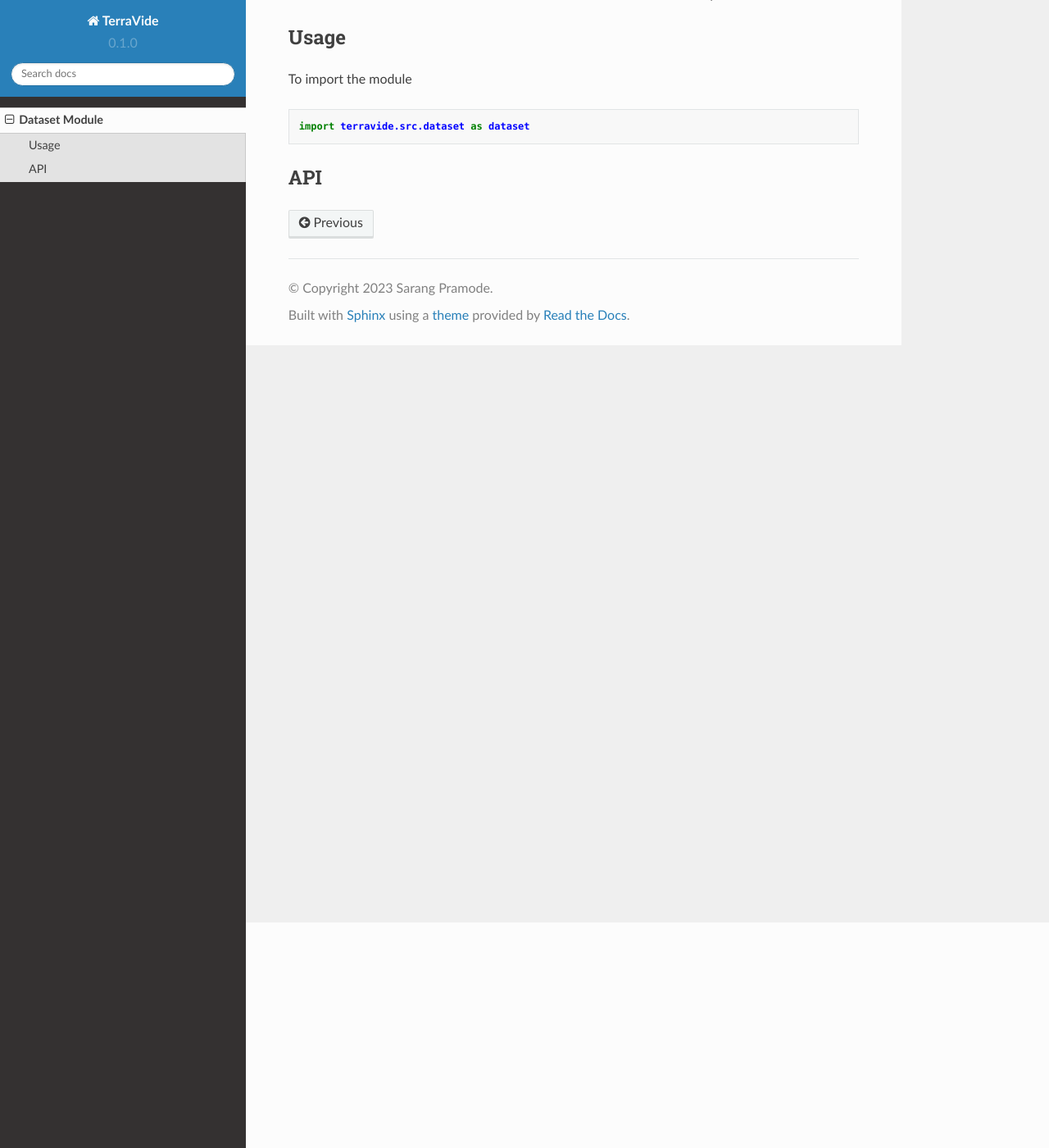
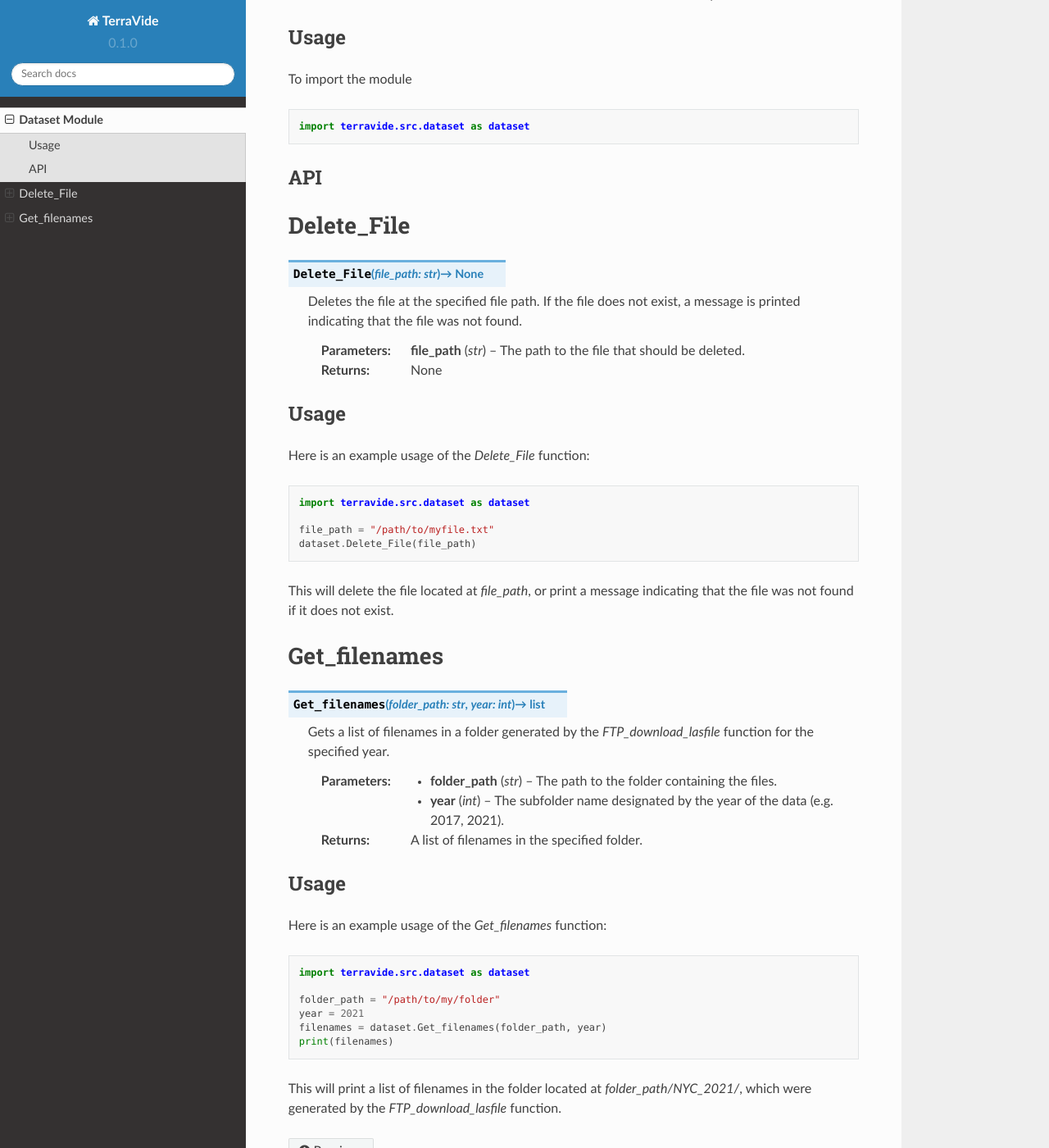
Before and after one commit to Sarang-Pramode/TerraVide, a Sphinx documentation site: the page built from docs/source/dataset.rst, in a window 1280 px wide and 1400 px high, scrolled down 275 px. Shown: the whole window at 82% size. Built offline with Sphinx 7.4.7 and the Read the Docs theme 2.0.0, drawn with Linux system fonts in a browser that asks for light colours.

Commit message:
added 2 functions to dataset module documentation

```diff
--- a/docs/source/dataset.rst
+++ b/docs/source/dataset.rst
@@ -18,3 +18,60 @@ To import the module
 
 API
 ---
+
+Delete_File
+===========
+
+.. py:function:: Delete_File(file_path: str) -> None
+
+   Deletes the file at the specified file path. If the file does not exist, a message is printed indicating that the file was not found.
+
+   :param file_path: The path to the file that should be deleted.
+   :type file_path: str
+
+   :returns: None
+
+Usage
+-----
+
+Here is an example usage of the `Delete_File` function:
+
+.. code-block:: python
+
+   import terravide.src.dataset as dataset
+
+   file_path = "/path/to/myfile.txt"
+   dataset.Delete_File(file_path)
+
+This will delete the file located at `file_path`, or print a message indicating that the file was not found if it does not exist.
+
+
+Get_filenames
+=============
+
+.. py:function:: Get_filenames(folder_path: str, year: int) -> list
+
+   Gets a list of filenames in a folder generated by the `FTP_download_lasfile` function for the specified year.
+
+   :param folder_path: The path to the folder containing the files.
+   :type folder_path: str
+   :param year: The subfolder name designated by the year of the data (e.g. 2017, 2021).
+   :type year: int
+
+   :returns: A list of filenames in the specified folder.
+
+Usage
+-----
+
+Here is an example usage of the `Get_filenames` function:
+
+.. code-block:: python
+
+   import terravide.src.dataset as dataset
+
+   folder_path = "/path/to/my/folder"
+   year = 2021
+   filenames = dataset.Get_filenames(folder_path, year)
+   print(filenames)
+
+This will print a list of filenames in the folder located at `folder_path/NYC_2021/`, which were generated by the `FTP_download_lasfile` function.
```
